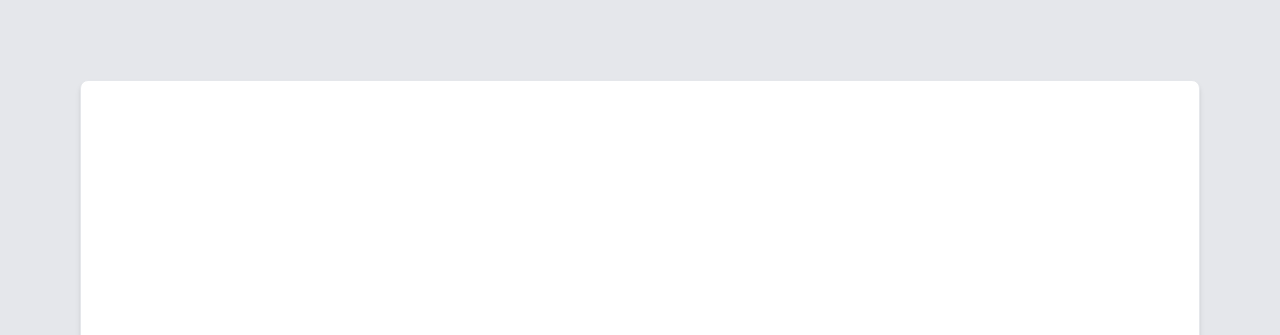
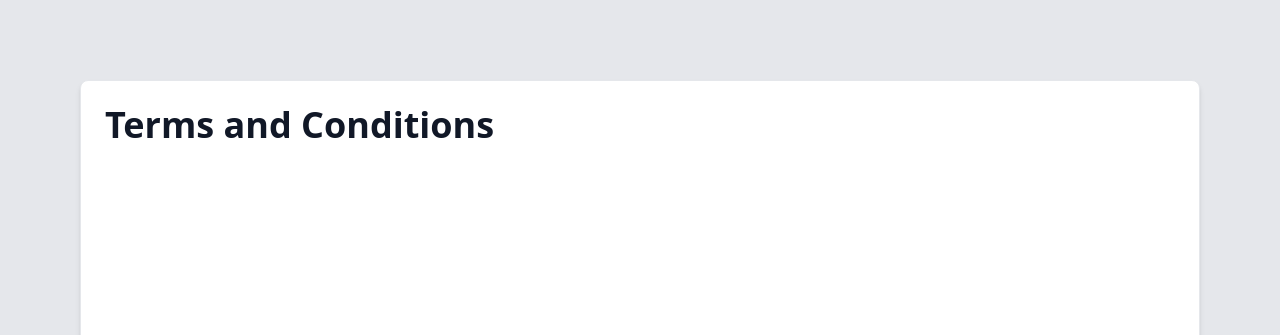
Before and after one commit to nab-man/Join-Us, a Node server app: page /terms-of-service in a window 1280 px wide. Shown: the part 80-415 px from the top of the page. Run offline with Node 20, Linux system fonts and the light colour scheme; some libraries are stand-ins or nearby versions.

Commit message:
change tos title

```diff
--- a/views/terms-of-service.handlebars
+++ b/views/terms-of-service.handlebars
@@ -1,6 +1,6 @@
 <article class="p-6 bg-white rounded-lg border border-gray-200 shadow-md dark:bg-gray-800 dark:border-gray-700 tos">
 
-<h1>Terms and Conditions</h1>
+<h1 class="mb-4 text-3xl font-extrabold leading-tight text-gray-900 lg:mb-6 lg:text-4xl dark:text-gray-200">Terms and Conditions</h1>
 <p>Last updated: October 12, 2022</p>
 <p>Please read these terms and conditions carefully before using Our Service.</p>
 <h1>Interpretation and Definitions</h1>
```
